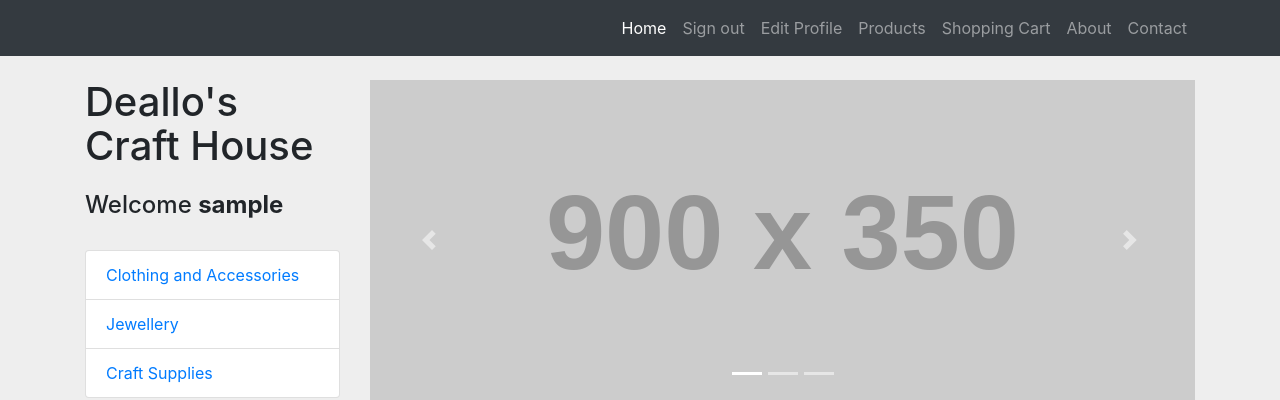
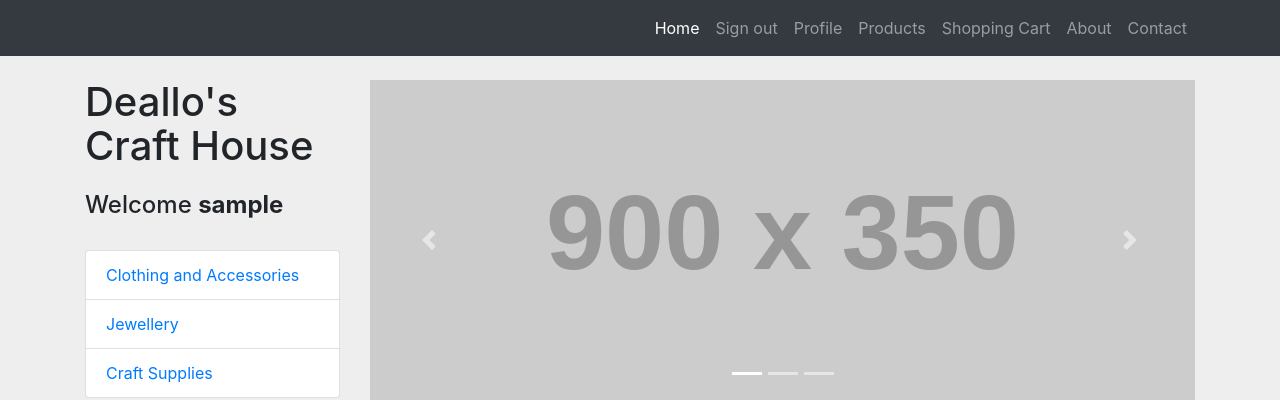
Before and after one commit to ivychiew/deallo-craft-house, a PHP site: page / in a window 1280 px wide. Shown: the top 400 px of the page. Run offline with PHP 8.4, Linux system fonts and the light colour scheme; the visitor is signed in with stand-in values (Sample User, id 1); grey boxes labelled with a size stand in for pictures from a placeholder-image service; some libraries are stand-ins or nearby versions.

Commit message:
Only changed Edit Profile to Profile in navigation

```diff
--- a/index.php
+++ b/index.php
@@ -2,7 +2,7 @@
   session_start();
 
   if (!isset($_SESSION['username'])) {
-    $_SESSION['msg'] = "You must log in first";
+    $_SESSION['msg'] = "You must login first";
     header('location: login.php');
   }
 
@@ -68,7 +68,7 @@
                   <a class="nav-link" href="index.php?logout='1'">Sign out</a>
                 </li>
                 <li class="nav-item">
-                  <a class="nav-link" href="register.php">Edit Profile</a>
+                  <a class="nav-link" href="pages/profile.php">Profile</a>
                 </li>
 
              <?php endif ?>
```
